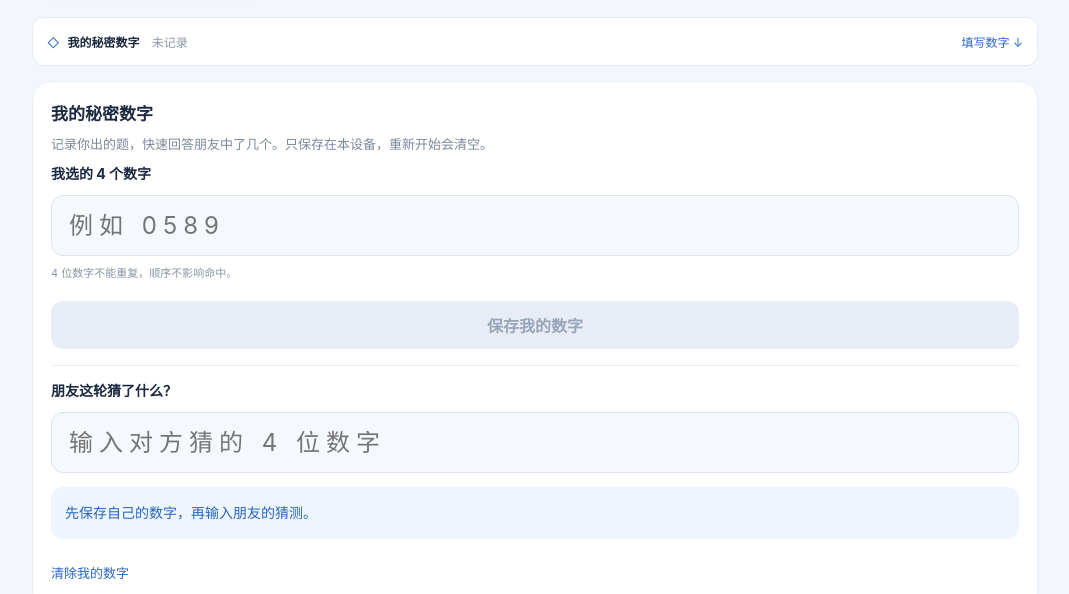
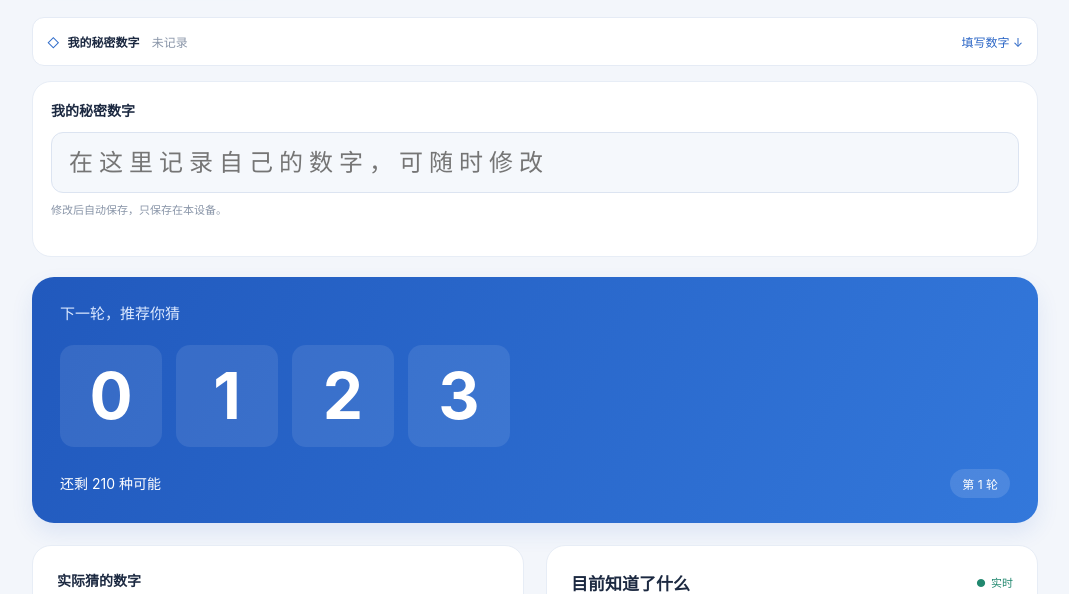
Before and after one commit to cyycyn2026/guess-digits-helper, a plain HTML site: page index.html in a window 1280 px wide. Shown: the part 184-778 px from the top of the page, without its empty margins (105-1174 px from the left). Drawn offline with Linux system fonts and the light colour scheme.

Commit message:
Simplify own digits to an editable autosaved note

```diff
--- a/app.js
+++ b/app.js
@@ -49,21 +49,12 @@ $('assistTab').onclick=()=>switchMode('assist');$('practiceTab').onclick=()=>swi
 $('rulesBtn').onclick=()=>{if($('rules').showModal)$('rules').showModal();else $('rules').setAttribute('open','');};$('closeRules').onclick=()=>{if($('rules').close)$('rules').close();else $('rules').removeAttribute('open');};
 $('shareBtn').onclick=async()=>{const url=location.href.split('#')[0].split('?')[0];try{await navigator.clipboard.writeText(url);$('shareBtn').textContent='链接已复制，发给朋友吧';}catch(e){prompt('复制这个链接发送给朋友',url);}};
 const OWN_KEY='guess-web-own-v1';let ownSecret='';
-try{const saved=localStorage.getItem(OWN_KEY);if(saved&&!S.validateGuess(saved))ownSecret=saved;}catch(e){}
+try{ownSecret=localStorage.getItem(OWN_KEY)||'';}catch(e){}
 function updateOwnBadge(){$('ownBadge').textContent=ownSecret?'已记录 · '+ownSecret:'未记录';}
-function ownFeedback(){
- const guess=$('opponentGuess').value, result=$('opponentResult');result.className='opponent-result';
- if(!ownSecret){result.textContent='先保存自己的数字，再输入朋友的猜测。';return;}
- if(!guess){result.textContent='输入朋友的猜测，自动计算命中数。';return;}
- const error=S.validateGuess(guess);if(error){result.textContent=error;result.classList.add('error');return;}
- if($('ownSecret').value!==ownSecret){result.textContent='自己的数字已修改，请先保存再核对。';return;}
- const n=S.hit(guess,ownSecret);result.innerHTML='告诉朋友：中了 <strong>'+n+'</strong> 个'+(n===4?'，全部猜中了！':'。');
-}
-function validateOwn(){const v=$('ownSecret').value,error=v?S.validateGuess(v):'';$('saveOwn').disabled=!!S.validateGuess(v);$('ownValidation').textContent=error||'4 位数字不能重复，顺序不影响命中。';$('ownValidation').className='hint'+(error?' error':'');ownFeedback();}
-function clearOwn(){ownSecret='';$('ownSecret').value='';$('opponentGuess').value='';try{localStorage.removeItem(OWN_KEY);}catch(e){}updateOwnBadge();validateOwn();}
+function saveOwn(){ownSecret=$('ownSecret').value;updateOwnBadge();try{localStorage.setItem(OWN_KEY,ownSecret);$('ownValidation').textContent='修改后自动保存，只保存在本设备。';}catch(e){$('ownValidation').textContent='本次已记录，浏览器保存不可用。';}}
+function clearOwn(){$('ownSecret').value='';saveOwn();}
 $('ownBtn').onclick=()=>{$('ownSecret').focus();};
-$('ownSecret').addEventListener('input',validateOwn);$('opponentGuess').addEventListener('input',ownFeedback);
-$('ownForm').onsubmit=e=>{e.preventDefault();if(S.validateGuess($('ownSecret').value))return;ownSecret=$('ownSecret').value;try{localStorage.setItem(OWN_KEY,ownSecret);$('ownValidation').textContent='已保存，可以直接查看数字。';}catch(e){$('ownValidation').textContent='本次已记录，浏览器保存不可用，关闭后可能丢失。';}updateOwnBadge();ownFeedback();};
-$('clearOwn').onclick=clearOwn;$('ownSecret').value=ownSecret;updateOwnBadge();validateOwn();
+$('ownSecret').addEventListener('input',saveOwn);
+$('ownSecret').value=ownSecret;updateOwnBadge();
 render();
 })();
--- a/index.html
+++ b/index.html
@@ -1,10 +1,10 @@
 <!doctype html>
-<html lang="zh-CN"><head><meta charset="UTF-8"><meta name="viewport" content="width=device-width,initial-scale=1,viewport-fit=cover"><meta name="theme-color" content="#245dc1"><meta name="description" content="记录每轮猜测和反馈，查看下一轮推荐、可能组合与确定数字。无需登录，数据只保存在当前设备。"><title>猜数字助手 · 每一步都有依据</title><link rel="stylesheet" href="style.css?v=3"></head>
+<html lang="zh-CN"><head><meta charset="UTF-8"><meta name="viewport" content="width=device-width,initial-scale=1,viewport-fit=cover"><meta name="theme-color" content="#245dc1"><meta name="description" content="记录每轮猜测和反馈，查看下一轮推荐、可能组合与确定数字。无需登录，数据只保存在当前设备。"><title>猜数字助手 · 每一步都有依据</title><link rel="stylesheet" href="style.css?v=4"></head>
 <body><main>
 <header><div><span class="brand">GUESS / 猜数字</span><h1>每一步，都有依据。</h1></div><button id="rulesBtn" class="text-button">玩法说明 ↗</button></header>
 <nav class="tabs" aria-label="模式"><button id="assistTab" class="active">辅助对局</button><button id="practiceTab">自己练习</button></nav>
 <div class="own-strip"><div><span class="own-icon">◇</span><strong>我的秘密数字</strong><span id="ownBadge" class="caption">未记录</span></div><button id="ownBtn" class="text-button">填写数字 ↓</button></div>
-<section id="ownDialog" class="card own-panel"><div class="dialog-head"><h2>我的秘密数字</h2></div><p class="muted">记录你出的题，快速回答朋友中了几个。只保存在本设备，重新开始会清空。</p><form id="ownForm"><label for="ownSecret">我选的 4 个数字</label><div class="own-secret-row"><input id="ownSecret" type="text" inputmode="numeric" maxlength="4" autocomplete="off" placeholder="例如 0589"></div><p id="ownValidation" class="hint" aria-live="polite">4 位数字不能重复，顺序不影响命中。</p><button id="saveOwn" class="primary" type="submit" disabled>保存我的数字</button></form><div class="opponent"><label for="opponentGuess">朋友这轮猜了什么？</label><input id="opponentGuess" type="text" inputmode="numeric" maxlength="4" autocomplete="off" placeholder="输入对方猜的 4 位数字"><p id="opponentResult" class="opponent-result" role="status">先保存自己的数字，再输入朋友的猜测。</p><button id="clearOwn" class="text-button" type="button">清除我的数字</button></div></section>
+<section id="ownDialog" class="card own-panel"><label for="ownSecret">我的秘密数字</label><input id="ownSecret" type="text" inputmode="numeric" maxlength="4" autocomplete="off" placeholder="在这里记录自己的数字，可随时修改"><p id="ownValidation" class="hint" aria-live="polite">修改后自动保存，只保存在本设备。</p></section>
 <section class="hero" aria-live="polite"><div id="heroLabel" class="eyebrow"></div><div id="heroDigits" class="digits"></div><div class="hero-bottom"><span id="heroHint"></span><span id="roundBadge" class="pill"></span></div></section>
 <div class="layout"><div class="left"><section class="card input-card"><div id="status" role="status" class="status" hidden></div><form id="guessForm"><label for="guess" id="guessLabel">实际猜的数字</label><input id="guess" type="text" inputmode="numeric" autocomplete="off" maxlength="4" placeholder="例如 0123" aria-describedby="inputHint"><p id="inputHint" class="hint">4 位数字互不重复 · 允许以 0 开头</p><fieldset id="feedbackField"><legend>朋友说中了几个？</legend><div class="feedbacks"><button type="button" class="feedback" data-feedback="0" aria-pressed="false">0</button><button type="button" class="feedback" data-feedback="1" aria-pressed="false">1</button><button type="button" class="feedback" data-feedback="2" aria-pressed="false">2</button><button type="button" class="feedback" data-feedback="3" aria-pressed="false">3</button><button type="button" class="feedback" data-feedback="4" aria-pressed="false">4</button></div></fieldset><button id="submitBtn" class="primary" type="submit" disabled>确认本轮 · 获取推荐</button></form><div class="actions"><button id="undoBtn" class="text-button" disabled>撤销上一轮</button><button id="resetBtn" class="text-button">重新开始</button></div></section>
 <section class="card"><div class="section-head"><h2>逐轮分析</h2><span id="historyCount" class="caption"></span></div><p class="muted">从反馈到结论，每一轮都可以展开查看。</p><div id="history"></div></section></div>
@@ -14,4 +14,4 @@
 <footer>无需登录 · 计算在本地完成 · 对局仅保存在本设备<br><button id="shareBtn" class="text-button">复制分享链接</button><span id="saveHint"></span></footer>
 
 <dialog id="rules"><div class="dialog-head"><h2>玩法说明</h2><button id="closeRules" aria-label="关闭说明">×</button></div><p>从 0～9 中选 4 个不重复的数字。只看数字，不看位置；允许以 0 开头。</p><div class="example">秘密 1234，猜 1365 → 中 2 个<br>秘密 1234，猜 4321 → 中 4 个</div><p>辅助模式：向朋友报出猜测，再录入命中数。练习模式：程序出题，自动给你反馈。</p><p>推荐从当前候选里选择，使最坏情况下剩余组合数尽量少。每轮照推荐猜、反馈准确时，全部 210 种秘密最多 8 轮猜中，平均约 5.31 轮。</p><p>若记录矛盾，请撤销最后一轮；可连续撤销以修正早期记录。重新开始或切换模式会清空当前局。</p><p>分享链接不会分享你的秘密和对局记录，朋友打开后拥有独立对局。</p></dialog>
-<script src="solver.js"></script><script src="model.js"></script><script src="app.js?v=3"></script></main></body></html>
+<script src="solver.js"></script><script src="model.js"></script><script src="app.js?v=4"></script></main></body></html>
```
